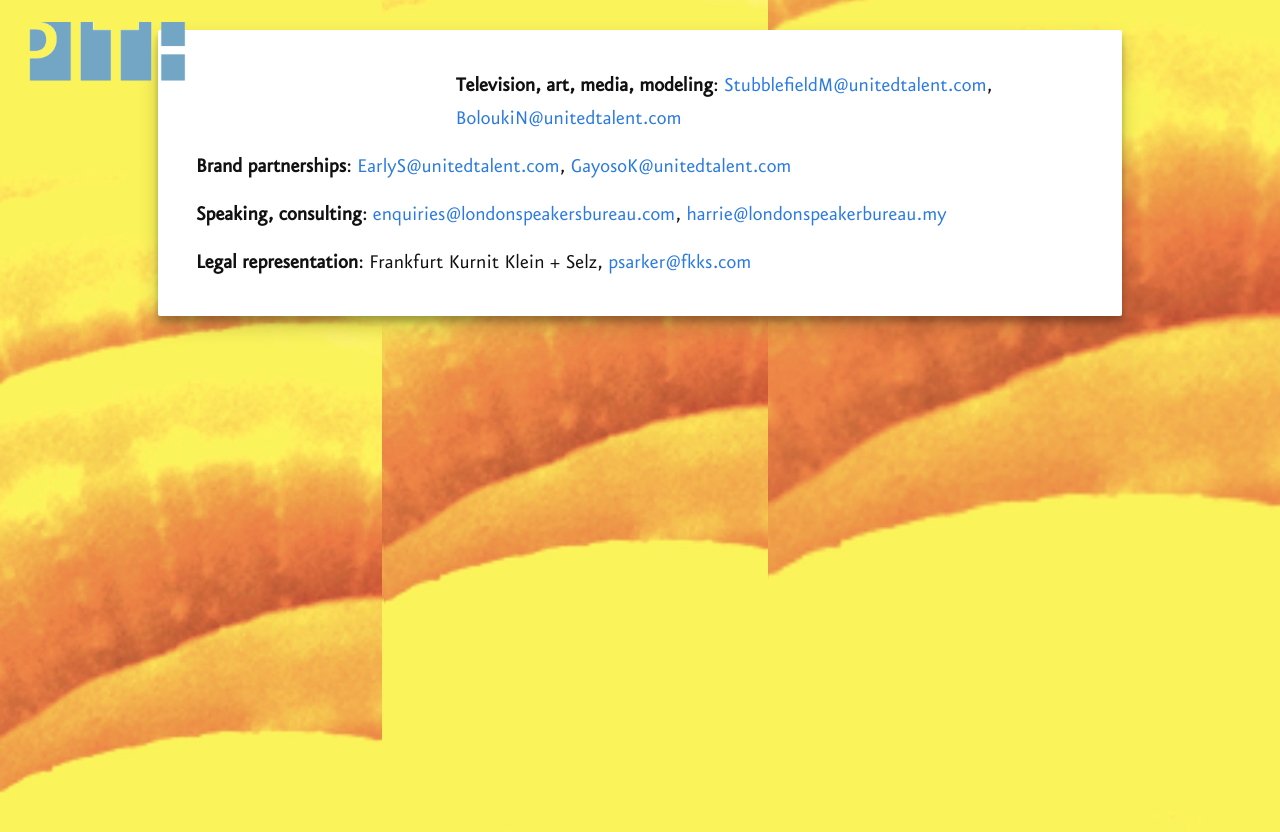
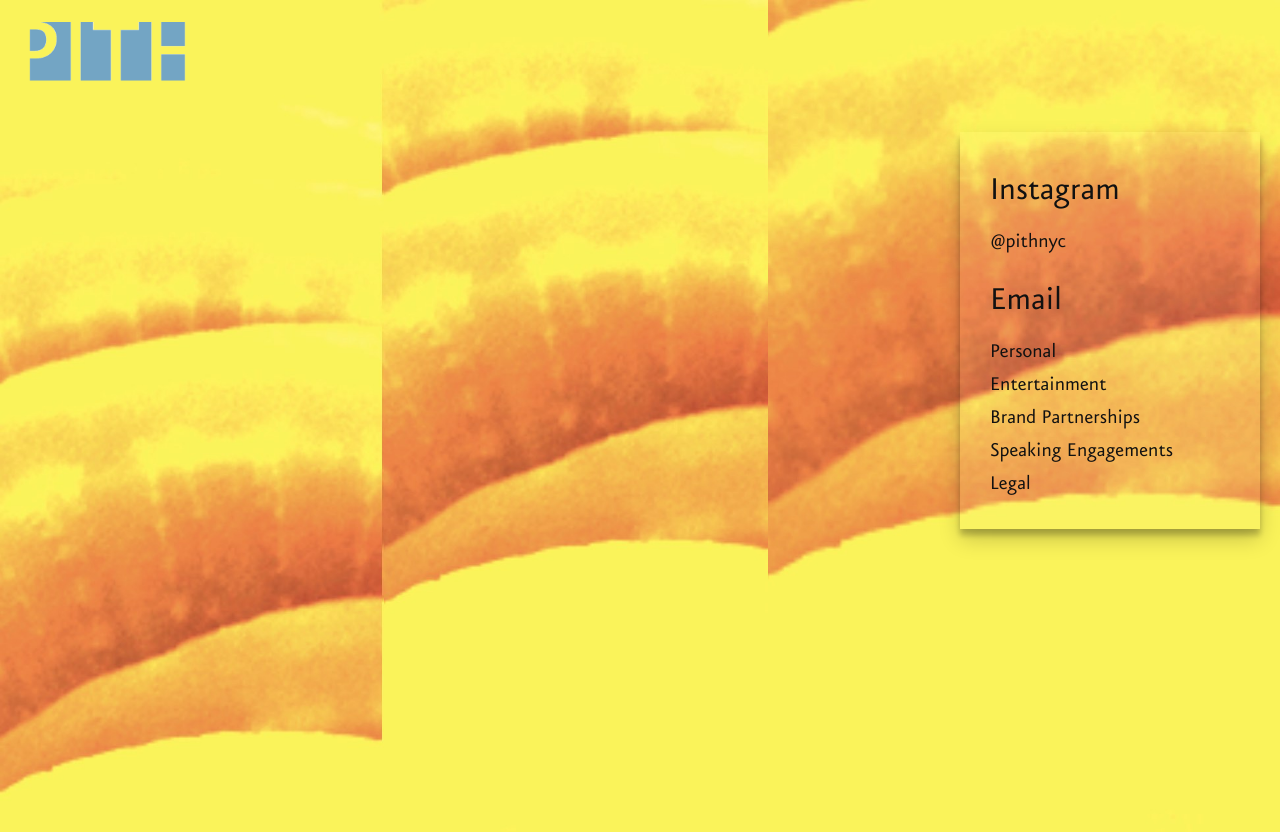
Before and after one commit to zoe-pith/pith-site, a Jekyll site: the page built from contact.md, in a window 1280 px wide. Shown: the top 832 px of the page. Built offline with Jekyll 4.4.1, drawn with Linux system fonts in a browser that asks for light colours.

Commit message:
about and contact styles

```diff
--- a/_layouts/default.html
+++ b/_layouts/default.html
@@ -7,10 +7,8 @@
 
     {% include header.html %}
 
-    <div class="page-content">
-      <div class="wrapper">
-        {{ content }}
-      </div>
+    <div class="content-wrapper">
+      {{ content }}
     </div>
 
     {% include footer.html %}
--- a/_sass/_layout.scss
+++ b/_sass/_layout.scss
@@ -22,7 +22,6 @@
 }
 
 .site-nav {
-    float: left;
     min-height: 56px;
     line-height: 56px;
     margin: 5px;
@@ -78,77 +77,6 @@
       }
     }
 }
-
-
-
-/**
- * Site footer
- */
-.site-footer {
-    border-top: 1px solid $grey-color-light;
-    padding: $spacing-unit 0;
-}
-
-.footer-heading {
-    font-size: 18px;
-    margin-bottom: $spacing-unit / 2;
-}
-
-.contact-list,
-.social-media-list {
-    list-style: none;
-    margin-left: 0;
-}
-
-.footer-col-wrapper {
-    font-size: 15px;
-    color: $grey-color;
-    margin-left: -$spacing-unit / 2;
-    @extend %clearfix;
-}
-
-.footer-col {
-    float: left;
-    margin-bottom: $spacing-unit / 2;
-    padding-left: $spacing-unit / 2;
-}
-
-.footer-col-1 {
-    width: -webkit-calc(35% - (#{$spacing-unit} / 2));
-    width:         calc(35% - (#{$spacing-unit} / 2));
-}
-
-.footer-col-2 {
-    width: -webkit-calc(20% - (#{$spacing-unit} / 2));
-    width:         calc(20% - (#{$spacing-unit} / 2));
-}
-
-.footer-col-3 {
-    width: -webkit-calc(45% - (#{$spacing-unit} / 2));
-    width:         calc(45% - (#{$spacing-unit} / 2));
-}
-
-@include media-query($on-laptop) {
-    .footer-col-1,
-    .footer-col-2 {
-        width: -webkit-calc(50% - (#{$spacing-unit} / 2));
-        width:         calc(50% - (#{$spacing-unit} / 2));
-    }
-
-    .footer-col-3 {
-        width: -webkit-calc(100% - (#{$spacing-unit} / 2));
-        width:         calc(100% - (#{$spacing-unit} / 2));
-    }
-}
-
-@include media-query($on-palm) {
-    .footer-col {
-        float: none;
-        width: -webkit-calc(100% - (#{$spacing-unit} / 2));
-        width:         calc(100% - (#{$spacing-unit} / 2));
-    }
-}
-
 
 /**
  * Home
@@ -207,12 +135,27 @@
   width: 40%;
 }
 
+/**
+ * Content
+ */
+.content-wrapper {
+  float: right;
+  margin: 20px;
+  max-width: 600px;
+  min-width: 300px;
+  box-shadow: 0 10px 20px rgba(0, 0, 0, 0.19), 0 6px 6px rgba(0, 0, 0, 0.23);
+  background-color: rgba(255, 255, 255, 0.05);
+
+  @include media-query($on-palm) {
+    max-width: 300px;
+  }
+}
 
 /**
  * Page content
  */
 .page-content {
-    padding: $spacing-unit 0;
+  padding: $spacing-unit 0;
 }
 
 .page-heading {
@@ -279,10 +222,9 @@
  * Posts
  */
 .post {
-  background-color: white;
-  padding: 8px;
-  border-radius: 2px;
-  box-shadow: 0 10px 20px rgba(0,0,0,0.19), 0 6px 6px rgba(0,0,0,0.23);
+  a {
+    color: inherit;
+  }
 }
 
 .post-header {
@@ -304,7 +246,8 @@
     font-size: 22px;
 
     h2 {
-        font-size: 32px;
+        font-size: 36px;
+        margin-bottom: 8px;
 
         @include media-query($on-laptop) {
             font-size: 28px;
--- a/contact.md
+++ b/contact.md
@@ -5,10 +5,12 @@
 weight: 10
 ---
 
-**Television, art, media, modeling**: [StubblefieldM@unitedtalent.com](mailto:StubblefieldM@unitedtalent.com), [BoloukiN@unitedtalent.com](mailto:BoloukiN@unitedtalent.com)
+## Instagram
+@pithnyc
 
-**Brand partnerships**: [EarlyS@unitedtalent.com](mailto:EarlyS@unitedtalent.com), [GayosoK@unitedtalent.com](mailto:GayosoK@unitedtalent.com)
-
-**Speaking, consulting**: [enquiries@londonspeakersbureau.com](mailto:enquiries@londonspeakersbureau.com), [harrie@londonspeakerbureau.my](mailto:harrie@londonspeakerbureau.my)
-
-**Legal representation**: Frankfurt Kurnit Klein + Selz, [psarker@fkks.com](mailto:psarker@fkks.com)
+## Email
+[Personal](mailto:jonahreider@gmail.com)
+[Entertainment](mailto:StubblefieldM@unitedtalent.com)
+[Brand Partnerships](mailto:EarlyS@unitedtalent.com)
+[Speaking Engagements](mailto:enquiries@londonspeakersbureau.com)
+[Legal](mailto:psarker@fkks.com)
```
